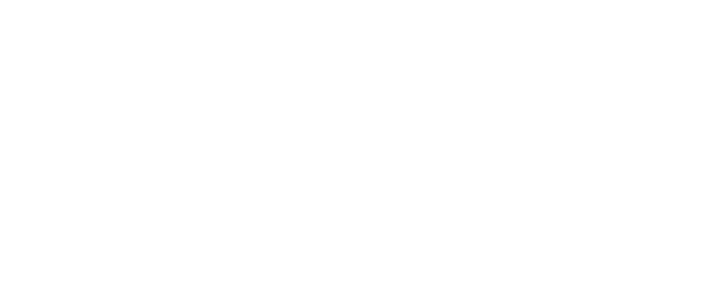
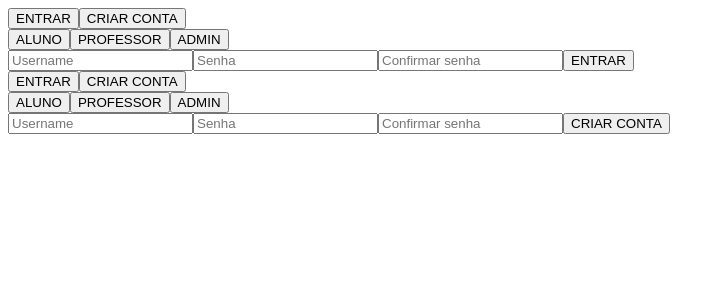
Before and after one commit to MarcosPaulo62/DBCursos-Tech, a React (Create React App) app: page / in a window 1280 px wide. Shown: the top 300 px of the page, without its empty margins (0-725 px from the left). Built offline with nearby package versions, Linux system fonts and the light colour scheme.

Commit message:
add: Login and SignUp

```diff
--- a/src/App.tsx
+++ b/src/App.tsx
@@ -1,7 +1,11 @@
+import { Login } from "./pages/Login/Login";
+import { SignUp } from "./pages/SignUp/SignUp";
+
 function App() {
   return (
     <div className="App">
-
+      <Login />
+      <SignUp />
     </div>
   );
 }
--- /dev/null
+++ b/src/components/AuthenticationCard/AuthenticationCard.tsx
@@ -0,0 +1,115 @@
+import { AuthenticationCardWrapper } from "./styles";
+import { useForm } from "react-hook-form";
+import { useState } from "react";
+import { toast } from "react-toastify";
+
+export interface IFormAuthValues {
+  login: string;
+  senha: string;
+  confirmarSenha?: string;
+}
+
+export interface IAuthType {
+  isLoginPage: boolean;
+}
+
+export function AuthenticationCard({ isLoginPage }: IAuthType) {
+  const { register, handleSubmit } = useForm<IFormAuthValues>();
+  const [showPassword, setShowPassword] = useState(false);
+  const [showConfirmPassword, setShowConfirmPassword] = useState(false);
+  const [isLogin, setIsLogin] = useState(isLoginPage);
+  const [role, setRole] = useState("aluno");
+
+  function onSubmit(userData: IFormAuthValues) {
+    if (!userData.login.trim() || !userData.senha.trim()) {
+      toast.warning("É necessário preencher todos os campos!", {
+        theme: "dark",
+        position: "top-center",
+      });
+      return;
+    }
+    if (!isLogin) {
+      if (!userData.confirmarSenha?.trim()) {
+        toast.warning("É necessário preencher todos os campos!", {
+          theme: "dark",
+          position: "top-center",
+        });
+        return;
+      }
+      if (userData.senha !== userData.confirmarSenha) {
+        toast.warning("As senhas devem ser iguais!", {
+          theme: "dark",
+          position: "top-center",
+        });
+        return;
+      }
+    }
+  }
+  return (
+    <AuthenticationCardWrapper>
+      <div className="page-buttons">
+        <button
+          onClick={() => {
+            setIsLogin(true);
+          }}
+        >
+          ENTRAR
+        </button>
+        <button
+          onClick={() => {
+            setIsLogin(false);
+          }}
+        >
+          CRIAR CONTA
+        </button>
+      </div>
+      <form onSubmit={handleSubmit((data) => onSubmit(data))}>
+        <div className="role-buttons">
+          <button
+            type="button"
+            onClick={() => {
+              setRole("aluno");
+            }}
+          >
+            ALUNO
+          </button>
+          <button
+            type="button"
+            onClick={() => {
+              setRole("professor");
+            }}
+          >
+            PROFESSOR
+          </button>
+          <button
+            type="button"
+            onClick={() => {
+              setRole("admin");
+            }}
+          >
+            ADMIN
+          </button>
+        </div>
+        <input
+          type="text"
+          id="login"
+          {...register("login")}
+          placeholder="Username"
+        />
+        <input
+          type={showPassword ? "text" : "password"}
+          id="password"
+          {...register("senha")}
+          placeholder="Senha"
+        />
+        <input
+          type={showConfirmPassword ? "text" : "password"}
+          id="confirm-password"
+          {...register("confirmarSenha")}
+          placeholder="Confirmar senha"
+        />
+        <button type="submit">{isLogin ? "ENTRAR" : "CRIAR CONTA"}</button>
+      </form>
+    </AuthenticationCardWrapper>
+  );
+}
--- /dev/null
+++ b/src/components/AuthenticationCard/styles.ts
@@ -0,0 +1,5 @@
+import { styled } from "styled-components";
+
+export const AuthenticationCardWrapper = styled.div`
+
+`;
--- a/src/index.tsx
+++ b/src/index.tsx
@@ -1,12 +1,15 @@
-import React from 'react';
-import ReactDOM from 'react-dom/client';
-import App from './App';
+import React from "react";
+import ReactDOM from "react-dom/client";
+import App from "./App";
+import { ToastContainer } from "react-toastify";
+import "react-toastify/dist/ReactToastify.min.css";
 
 const root = ReactDOM.createRoot(
-  document.getElementById('root') as HTMLElement
+  document.getElementById("root") as HTMLElement
 );
 root.render(
   <React.StrictMode>
     <App />
+    <ToastContainer />
   </React.StrictMode>
 );
--- /dev/null
+++ b/src/pages/Login/Login.tsx
@@ -0,0 +1,10 @@
+import { AuthenticationCard } from "../../components/AuthenticationCard/AuthenticationCard";
+import { LoginWrapper } from "./styles";
+
+export function Login() {
+  return (
+    <LoginWrapper>
+      <AuthenticationCard isLoginPage={true} />
+    </LoginWrapper>
+  );
+}
--- /dev/null
+++ b/src/pages/Login/styles.ts
@@ -0,0 +1,5 @@
+import { styled } from "styled-components";
+
+export const LoginWrapper = styled.div`
+
+`;
--- /dev/null
+++ b/src/pages/SignUp/SignUp.tsx
@@ -0,0 +1,10 @@
+import { AuthenticationCard } from "../../components/AuthenticationCard/AuthenticationCard";
+import { SignUpWrapper } from "./styles";
+
+export function SignUp() {
+  return (
+    <SignUpWrapper>
+      <AuthenticationCard isLoginPage={false} />
+    </SignUpWrapper>
+  );
+}
--- /dev/null
+++ b/src/pages/SignUp/styles.ts
@@ -0,0 +1,5 @@
+import { styled } from "styled-components";
+
+export const SignUpWrapper = styled.div`
+
+`;
```
